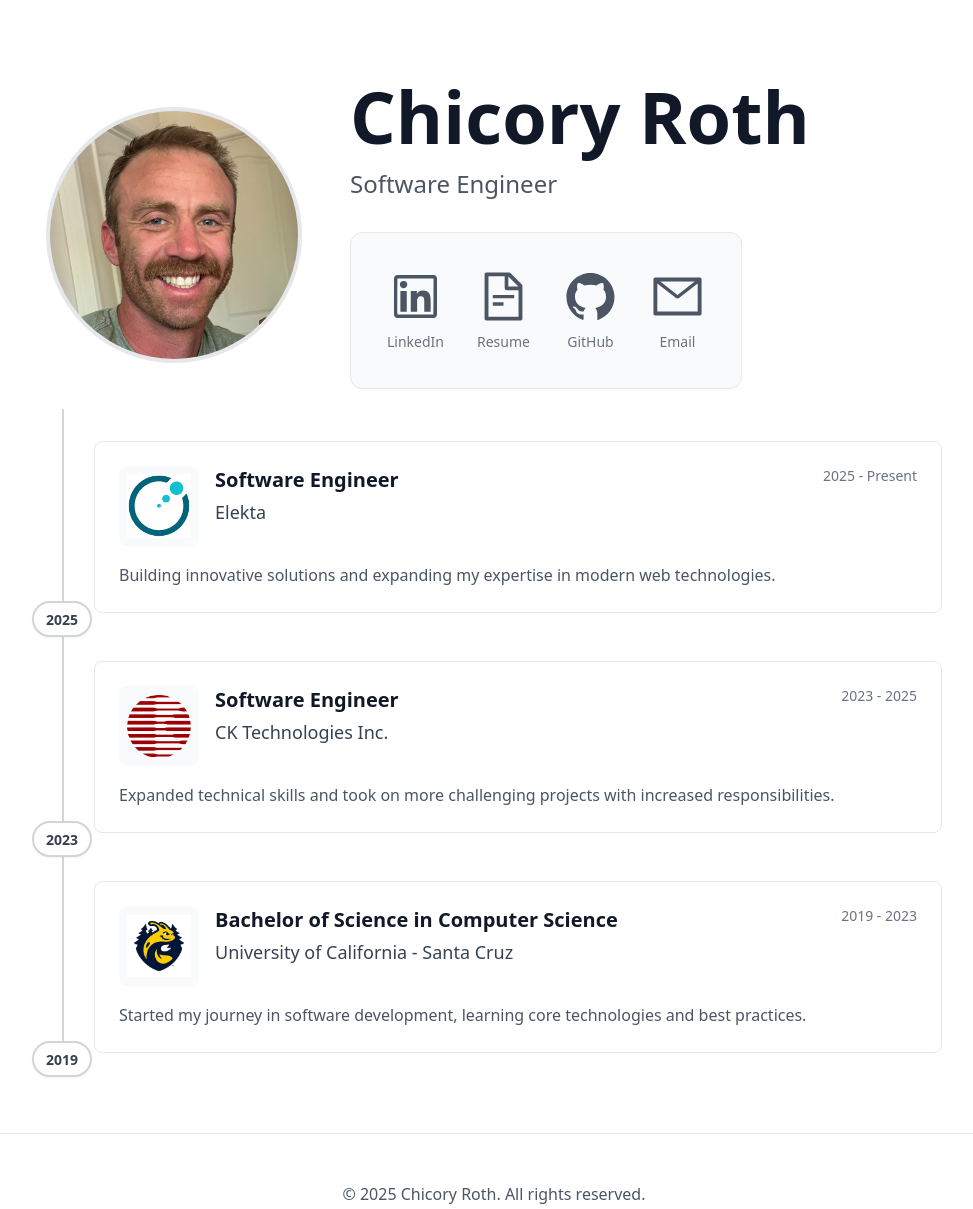
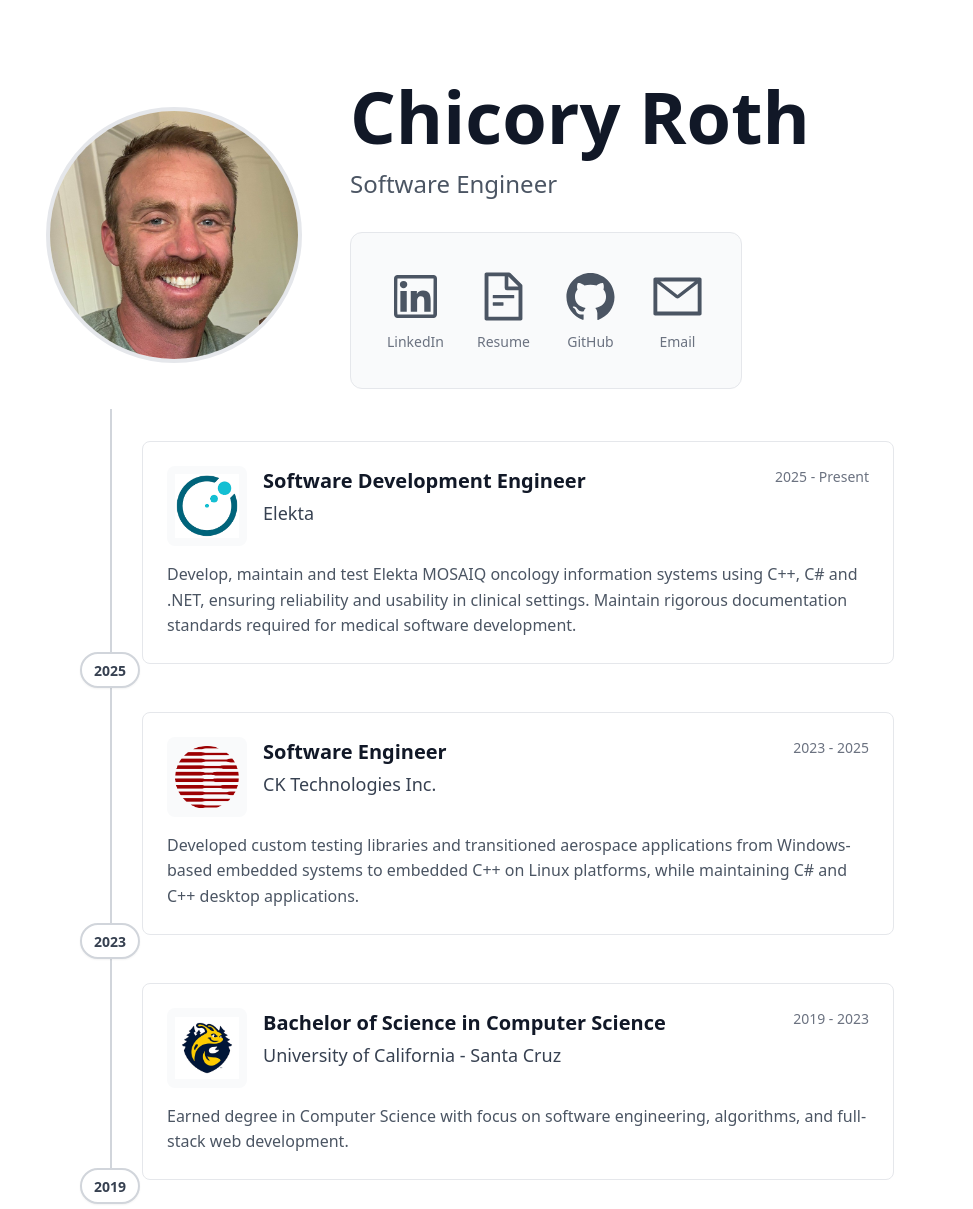
Before and after one commit to chicoryr/chicoryroth.com, an Astro site: page / in a window 1280 px wide. Shown: the top 1209 px of the page, without its empty margins (146-1119 px from the left). Built offline with nearby package versions, Linux system fonts and the light colour scheme; Astro itself is replaced by a stand-in of ours.

Commit message:
Update ready to push

```diff
--- a/src/components/Timeline.astro
+++ b/src/components/Timeline.astro
@@ -1,66 +1,68 @@
 ---
 import TimelineItem from './TimelineItem.astro';
+import YearMarker from './YearMarker.astro';
+import { getTimelineData } from '../data/timeline';
 
-const timelineData = [
-  {
-    start: '2025',
-    end: 'Present',
-    title: 'Software Engineer',
-    company: 'Elekta',
-    logo: '/elekta.png',
-    description: 'Building innovative solutions and expanding my expertise in modern web technologies.'
-  },
-  {
-    start: '2023',
-    end: '2025',
-    title: 'Software Engineer',
-    company: 'CK Technologies Inc.',
-    logo: '/ckt.png',
-    description: 'Expanded technical skills and took on more challenging projects with increased responsibilities.'
-  },
-  {
-    start: '2019',
-    end: '2023',
-    title: 'Bachelor of Science in Computer Science',
-    company: 'University of California - Santa Cruz',
-    logo: '/ucsc.jpg',
-    description: 'Started my journey in software development, learning core technologies and best practices.'
-  }
-];
+const timelineData = getTimelineData();
 ---
 
-<section class="pt-5 pb-20 px-4">
-  <div class="max-w-4xl mx-auto">
+<section class="timeline-section">
+  <div class="timeline-container">
+    <div class="timeline-wrapper">
+      <div class="timeline-line"></div>
 
-    <div class="relative">
-      <!-- Timeline line -->
-      <div class="absolute left-4 top-0 bottom-0 w-0.5 bg-gray-300"></div>
-
-      <!-- Timeline items -->
-      <div class="space-y-12 pt-8">
-        {timelineData.map((item, index) => (
-          <div class="relative">
-            <!-- Timeline item -->
-            <div class="ml-12">
-              <TimelineItem
-                title={item.title}
-                company={item.company}
-                logo={item.logo}
-                description={item.description}
-                start={item.start}
-                end={item.end}
-              />
+      <div class="timeline-items">
+        {timelineData.map(item => (
+          <div class="timeline-entry">
+            <div class="timeline-content">
+              <TimelineItem {...item} />
             </div>
-
-            <!-- Year marker at bottom of item -->
-            <div class="absolute left-4 transform -translate-x-1/2 z-10 -bottom-6">
-              <div class="bg-white border-2 border-gray-300 rounded-full px-3 py-1 shadow-sm">
-                <span class="text-sm font-semibold text-gray-700">{item.start}</span>
-              </div>
-            </div>
+            <YearMarker year={item.start} />
           </div>
         ))}
       </div>
     </div>
   </div>
 </section>
+
+<style>
+  .timeline-section {
+    padding-top: 1.25rem;
+    padding-bottom: 5rem;
+    padding-left: 1rem;
+    padding-right: 1rem;
+  }
+
+  .timeline-container {
+    max-width: 50rem;
+    margin: 0 auto;
+  }
+
+  .timeline-wrapper {
+    position: relative;
+  }
+
+  .timeline-line {
+    position: absolute;
+    left: 1rem;
+    top: 0;
+    bottom: 0;
+    width: 2px;
+    background-color: #d1d5db;
+  }
+
+  .timeline-items {
+    display: flex;
+    flex-direction: column;
+    gap: 3rem;
+    padding-top: 2rem;
+  }
+
+  .timeline-entry {
+    position: relative;
+  }
+
+  .timeline-content {
+    margin-left: 3rem;
+  }
+</style>
--- a/src/components/TimelineItem.astro
+++ b/src/components/TimelineItem.astro
@@ -1,34 +1,89 @@
 ---
-export interface Props {
-  title: string;
-  company: string;
-  logo: string;
-  description: string;
-  start: string;
-  end: string;
-}
+import type { TimelineEntry } from '../data/timeline';
+
+export interface Props extends TimelineEntry {}
 
 const { title, company, logo, description, start, end } = Astro.props;
 ---
 
-<div class="bg-white border border-gray-200 rounded-lg p-6 hover:shadow-md transition-shadow">
-  <div class="flex justify-between items-start mb-4">
-    <div class="flex items-start gap-4">
-      <div class="flex-shrink-0">
-        <img src={logo} alt={company} class="w-20 h-20 rounded-lg object-contain bg-gray-50 p-2" />
-      </div>
-      <div>
-        <h3 class="text-xl font-semibold text-gray-900 mb-1">
-          {title}
-        </h3>
-        <p class="text-lg text-gray-700 font-medium">
-          {company}
-        </p>
+<article class="timeline-card">
+  <header class="timeline-header">
+    <div class="timeline-info">
+      <img src={logo} alt={company} class="timeline-logo" />
+      <div class="timeline-text">
+        <h3 class="timeline-title">{title}</h3>
+        <p class="timeline-company">{company}</p>
       </div>
     </div>
-    <span class="text-sm text-gray-500 ml-4">{start} - {end}</span>
-  </div>
-  <p class="text-gray-600 leading-relaxed">
-    {description}
-  </p>
-</div>
+    <time class="timeline-dates">{start} - {end}</time>
+  </header>
+  <p class="timeline-description">{description}</p>
+</article>
+
+<style>
+  .timeline-card {
+    background: white;
+    border: 1px solid #e5e7eb;
+    border-radius: 0.5rem;
+    padding: 1.5rem;
+    transition: box-shadow 0.2s ease;
+  }
+
+  .timeline-card:hover {
+    box-shadow: 0 4px 6px -1px rgba(0, 0, 0, 0.1);
+  }
+
+  .timeline-header {
+    display: flex;
+    justify-content: space-between;
+    align-items: flex-start;
+    margin-bottom: 1rem;
+  }
+
+  .timeline-info {
+    display: flex;
+    align-items: flex-start;
+    gap: 1rem;
+  }
+
+  .timeline-logo {
+    width: 5rem;
+    height: 5rem;
+    border-radius: 0.5rem;
+    object-fit: contain;
+    background-color: #f9fafb;
+    padding: 0.5rem;
+    flex-shrink: 0;
+  }
+
+  .timeline-text {
+    flex: 1;
+  }
+
+  .timeline-title {
+    font-size: 1.25rem;
+    font-weight: 600;
+    color: #111827;
+    margin: 0 0 0.25rem 0;
+  }
+
+  .timeline-company {
+    font-size: 1.125rem;
+    font-weight: 500;
+    color: #374151;
+    margin: 0;
+  }
+
+  .timeline-dates {
+    font-size: 0.875rem;
+    color: #6b7280;
+    margin-left: 1rem;
+    flex-shrink: 0;
+  }
+
+  .timeline-description {
+    color: #4b5563;
+    line-height: 1.6;
+    margin: 0;
+  }
+</style>
--- /dev/null
+++ b/src/components/YearMarker.astro
@@ -0,0 +1,13 @@
+---
+export interface Props {
+  year: string;
+}
+
+const { year } = Astro.props;
+---
+
+<div class="absolute left-4 transform -translate-x-1/2 z-10 -bottom-6">
+  <div class="bg-white border-2 border-gray-300 rounded-full px-3 py-1 shadow-sm">
+    <span class="text-sm font-semibold text-gray-700">{year}</span>
+  </div>
+</div>
--- /dev/null
+++ b/src/data/timeline.ts
@@ -0,0 +1,35 @@
+export interface TimelineEntry {
+  start: string;
+  end: string;
+  title: string;
+  company: string;
+  logo: string;
+  description: string;
+}
+
+export const getTimelineData = (): TimelineEntry[] => [
+  {
+    start: '2025',
+    end: 'Present',
+    title: 'Software Development Engineer',
+    company: 'Elekta',
+    logo: '/elekta.png',
+    description: 'Develop, maintain and test Elekta MOSAIQ oncology information systems using C++, C# and .NET, ensuring reliability and usability in clinical settings. Maintain rigorous documentation standards required for medical software development.'
+  },
+  {
+    start: '2023',
+    end: '2025',
+    title: 'Software Engineer',
+    company: 'CK Technologies Inc.',
+    logo: '/ckt.png',
+    description: 'Developed custom testing libraries and transitioned aerospace applications from Windows-based embedded systems to embedded C++ on Linux platforms, while maintaining C# and C++ desktop applications.'
+  },
+  {
+    start: '2019',
+    end: '2023',
+    title: 'Bachelor of Science in Computer Science',
+    company: 'University of California - Santa Cruz',
+    logo: '/ucsc.jpg',
+    description: 'Earned degree in Computer Science with focus on software engineering, algorithms, and full-stack web development.'
+  }
+];
```
